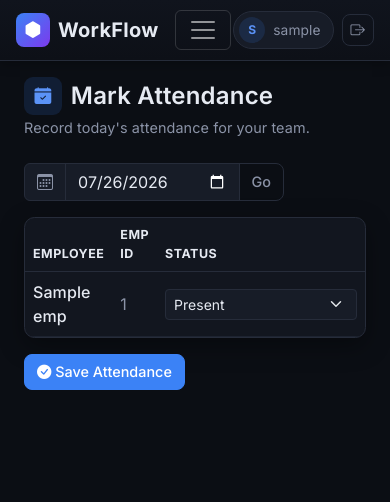
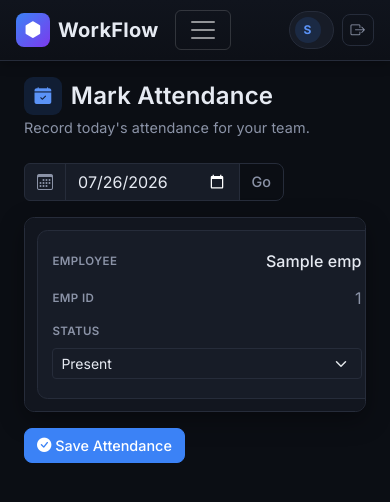
Before and after one commit to HarshithaM1909/WorkFlow, a Django app: page /emp/attendance/mark/ in a window 390 px wide. Shown: the top 502 px of the page. Run offline with Django 5.2, Linux system fonts and the light colour scheme; a user stored in the database is signed in; tables that the repository leaves empty hold one stand-in row (values such as "Sample post"); parts of the project's set-up code (start-up, migrations or seed data) failed here and were passed over; some libraries are stand-ins or nearby versions.

Commit message:
Make data tables and nav responsive for mobile
Adds a CSS-only .table-stack pattern: below 768px, table rows become
label:value cards instead of overflowing/squeezing into columns. Applied
to the employee list, leave queue, leave requests, and attendance tables.
Also stacks the dashboard filters full-width and trims the navbar's user
chip on narrow screens so it doesn't compete with the hamburger menu.

```diff
--- a/myapp/emp/static/emp/css/theme.css
+++ b/myapp/emp/static/emp/css/theme.css
@@ -244,7 +244,74 @@ a:hover { color: var(--wf-accent-hover); }
     border: 1px solid var(--wf-border);
     border-radius: var(--wf-radius);
     box-shadow: var(--wf-shadow);
-    overflow: hidden;
+    overflow-x: auto;
+}
+
+/* ---------- Mobile card-stacking for data tables ----------
+   Applied via the `.table-stack` class. Below the breakpoint, each <tr>
+   becomes a card and each <td> becomes a label:value row using the cell's
+   `data-label` attribute - no JS, same markup/backend, just CSS. Cells that
+   hold action buttons instead of a simple value opt out of the inline
+   label via `.cell-actions`; cells marked `.cell-hide-mobile` (e.g. a
+   redundant row-number column) are dropped entirely on small screens. */
+@media (max-width: 767.98px) {
+    .table-stack thead { display: none; }
+
+    .table-stack, .table-stack tbody, .table-stack tr, .table-stack td {
+        display: block;
+        width: 100%;
+    }
+
+    .table-stack tr {
+        margin: 0.75rem;
+        border: 1px solid var(--wf-border);
+        border-radius: var(--wf-radius);
+        padding: 0.75rem 0.9rem;
+        background-color: var(--wf-surface-2);
+    }
+
+    .table-stack tbody tr:first-child { margin-top: 0.75rem; }
+
+    .table-stack td {
+        display: flex;
+        justify-content: space-between;
+        align-items: center;
+        gap: 0.75rem;
+        padding: 0.4rem 0 !important;
+        border: none !important;
+        text-align: right;
+    }
+
+    .table-stack td::before {
+        content: attr(data-label);
+        font-weight: 600;
+        font-size: 0.72rem;
+        text-transform: uppercase;
+        letter-spacing: 0.4px;
+        color: var(--wf-text-muted);
+        text-align: left;
+        margin-right: auto;
+    }
+
+    .table-stack td.cell-hide-mobile { display: none; }
+
+    /* Cells whose value doesn't suit an inline label:value row - action
+       buttons or a full-width form control - stack label above content. */
+    .table-stack td.cell-actions,
+    .table-stack td.cell-block {
+        display: block;
+        text-align: left;
+    }
+
+    .table-stack td.cell-actions::before,
+    .table-stack td.cell-block::before {
+        display: block;
+        margin-bottom: 0.5rem;
+    }
+
+    .table-stack td.cell-actions .btn { margin-bottom: 0.35rem; }
+    .table-stack td.cell-block .form-select,
+    .table-stack td.cell-block .form-control { width: 100%; }
 }
 
 /* ---------- Badges (status / role chips) ---------- */
--- a/myapp/myapp/templates/emp/attendance_mark.html
+++ b/myapp/myapp/templates/emp/attendance_mark.html
@@ -21,7 +21,7 @@
             {% csrf_token %}
             <input type="hidden" name="date" value="{{ selected_date|date:'Y-m-d' }}">
             <div class="table-responsive-card mb-3">
-                <table class="table mb-0">
+                <table class="table table-stack mb-0">
                     <thead>
                         <tr>
                             <th>Employee</th>
@@ -32,9 +32,9 @@
                     <tbody>
                         {% for row in rows %}
                         <tr>
-                            <td class="fw-medium">{{ row.emp.name }}</td>
-                            <td class="text-muted-soft">{{ row.emp.emp_id }}</td>
-                            <td>
+                            <td class="fw-medium" data-label="Employee">{{ row.emp.name }}</td>
+                            <td class="text-muted-soft" data-label="Emp ID">{{ row.emp.emp_id }}</td>
+                            <td class="cell-block" data-label="Status">
                                 <select name="status_{{ row.emp.id }}" class="form-select form-select-sm">
                                     {% for value, label in statuses %}
                                         <option value="{{ value }}" {% if value == row.status %}selected{% endif %}>{{ label }}</option>
--- a/myapp/myapp/templates/emp/dashboard.html
+++ b/myapp/myapp/templates/emp/dashboard.html
@@ -12,7 +12,7 @@
 
         <form method="GET" class="row g-2 mb-4"
               hx-get="/emp/dashboard/" hx-target="#dashboard-content" hx-trigger="change" hx-push-url="true">
-            <div class="col-auto">
+            <div class="col-12 col-sm-auto">
                 <select name="role" class="form-select">
                     <option value="">All Roles</option>
                     {% for value, label in roles %}
@@ -20,7 +20,7 @@
                     {% endfor %}
                 </select>
             </div>
-            <div class="col-auto">
+            <div class="col-12 col-sm-auto">
                 <select name="days" class="form-select">
                     <option value="7" {% if days == 7 %}selected{% endif %}>Last 7 days</option>
                     <option value="30" {% if days == 30 %}selected{% endif %}>Last 30 days</option>
--- a/myapp/myapp/templates/emp/navbar.html
+++ b/myapp/myapp/templates/emp/navbar.html
@@ -52,7 +52,7 @@
         {% if user.is_authenticated %}
             <span class="user-chip">
                 <span class="avatar">{{ user.username|slice:":1"|upper }}</span>
-                {{ user.username }}
+                <span class="d-none d-sm-inline">{{ user.username }}</span>
             </span>
             <form method="post" action="{% url 'logout' %}" class="d-inline">
                 {% csrf_token %}
--- a/myapp/myapp/urls.py
+++ b/myapp/myapp/urls.py
@@ -1,3 +1,5 @@
+
+
 """
 URL configuration for myapp project.
 
```
Also changed, not shown: myapp/myapp/templates/emp/attendance_history.html (+4 -4 lines), myapp/myapp/templates/emp/leave_my_requests.html (+6 -6 lines), myapp/myapp/templates/emp/leave_queue.html (+6 -6 lines), myapp/myapp/templates/emp/partials/emp_table.html (+9 -9 lines).
